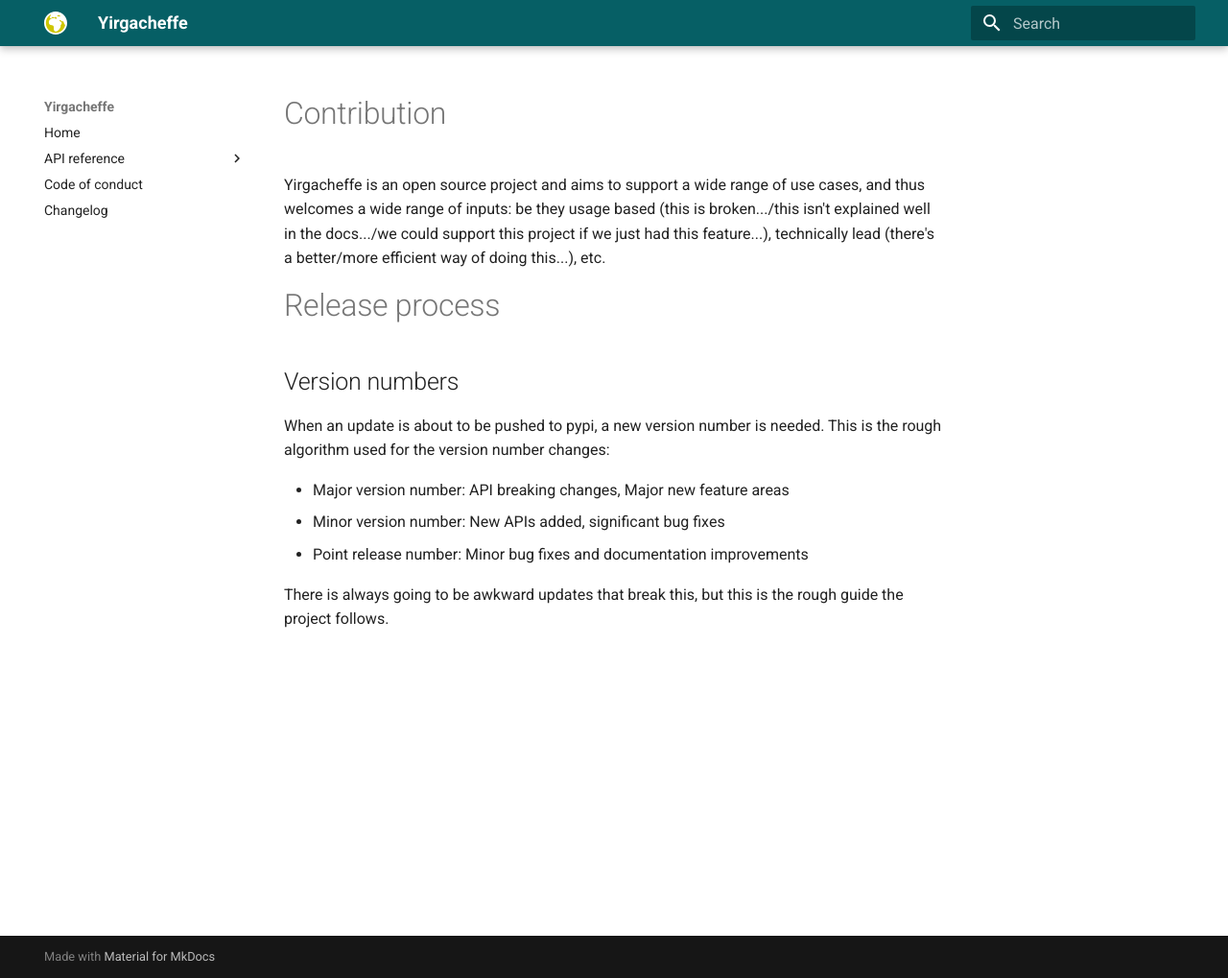
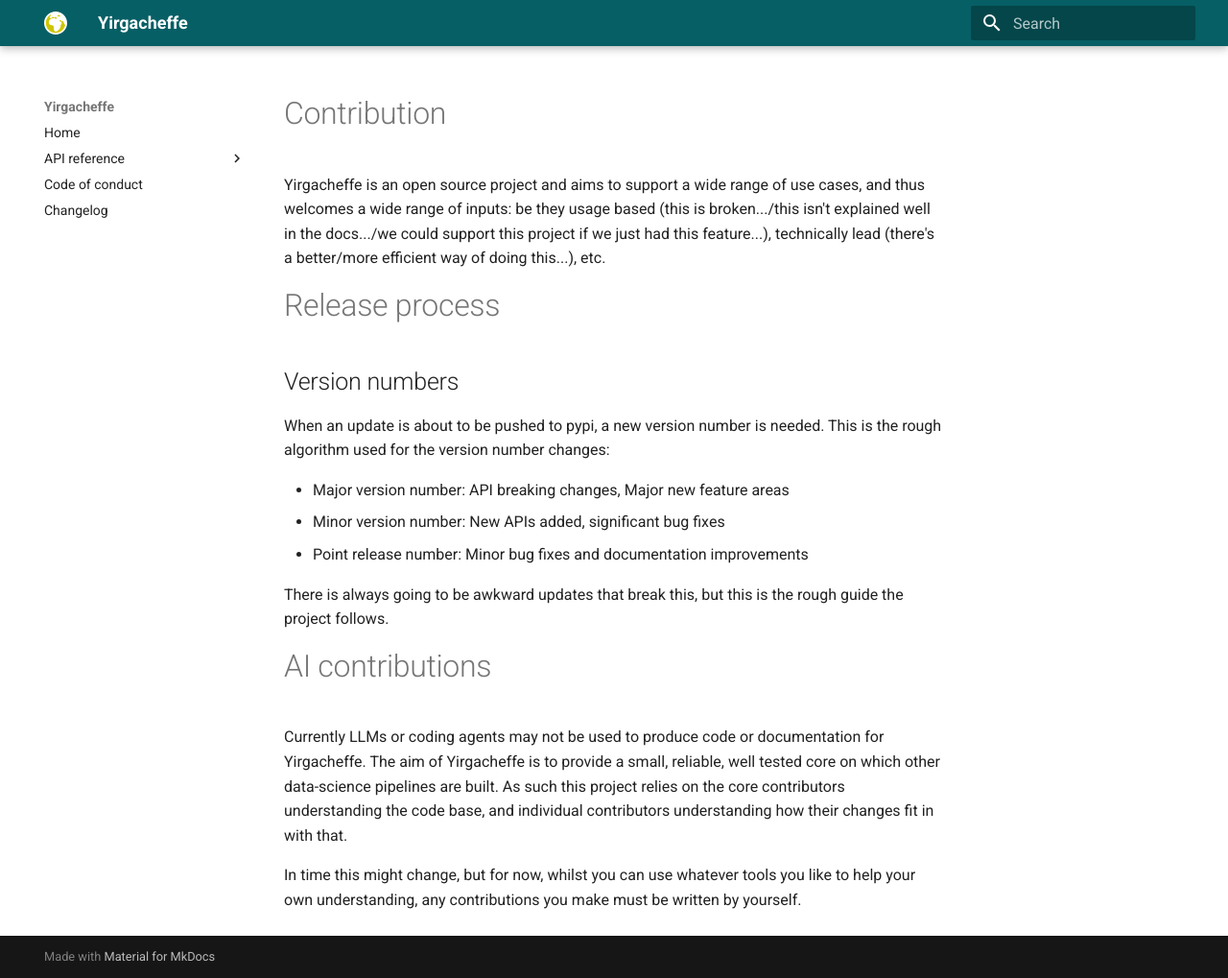
Before and after one commit to quantifyearth/yirgacheffe, an MkDocs documentation site: the page built from docs/contributing.md, in a window 1280 px wide and 1019 px high. Shown: the whole window at 96% size. Built offline with MkDocs 1.6.1 and Material for MkDocs 9.7.7, drawn with Linux system fonts in a browser that asks for light colours; the version menu is left out.

Commit message:
Document that we do not accept coding agent output currently.

```diff
--- a/docs/contributing.md
+++ b/docs/contributing.md
@@ -13,3 +13,9 @@ When an update is about to be pushed to pypi, a new version number is needed. Th
 * Point release number: Minor bug fixes and documentation improvements
 
 There is always going to be awkward updates that break this, but this is the rough guide the project follows.
+
+# AI contributions
+
+Currently LLMs or coding agents may not be used to produce code or documentation for Yirgacheffe. The aim of Yirgacheffe is to provide a small, reliable, well tested core on which other data-science pipelines are built. As such this project relies on the core contributors understanding the code base, and individual contributors understanding how their changes fit in with that.
+
+In time this might change, but for now, whilst you can use whatever tools you like to help your own understanding, any contributions you make must be written by yourself.
```
Also changed, not shown: AGENTS.md (added, +10 -0 lines).
